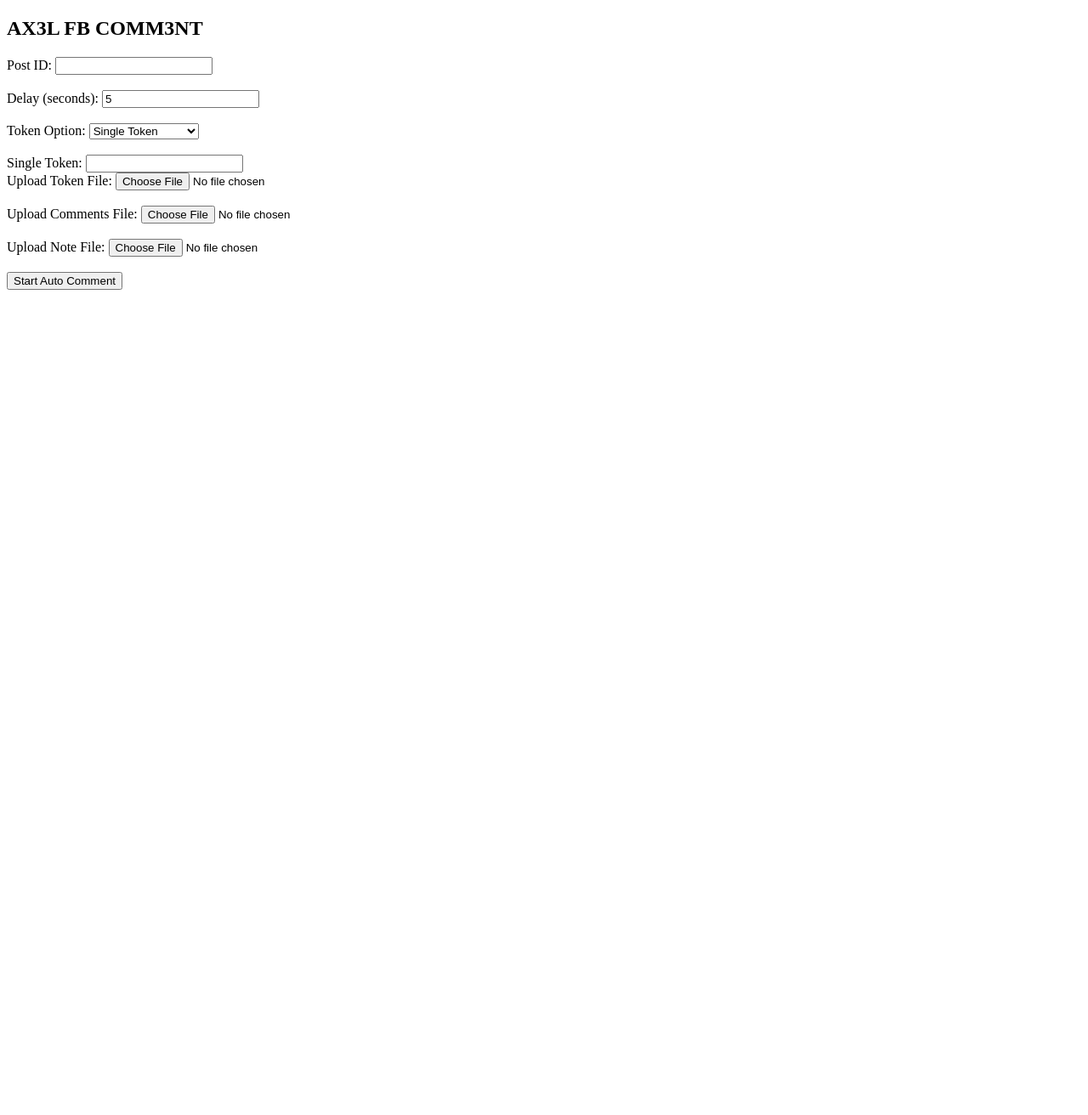
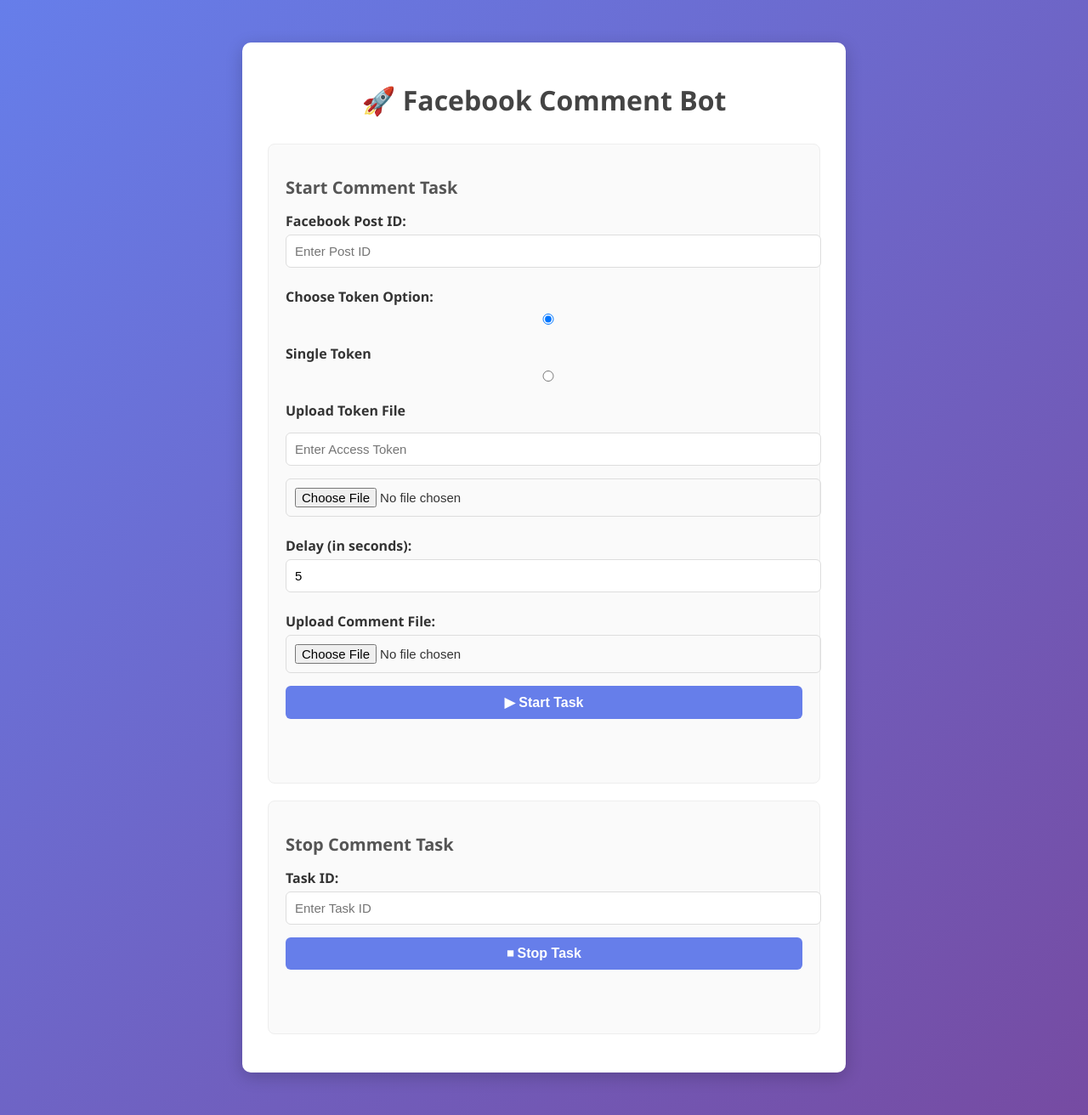
Before and after one commit to princevivaan7-spec/AXEL-FB-COMENT, a Flask app: page / in a window 1280 px wide. Shown: the whole page at 85% size. Before the commit the page ends 341 px from the top, so only its background shows below. Run offline with Flask 3, Linux system fonts and the light colour scheme.

Commit message:
Update index.html

```diff
--- a/templates/index.html
+++ b/templates/index.html
@@ -1,41 +1,130 @@
 <!DOCTYPE html>
-<html>
+<html lang="en">
 <head>
-  <title>AX3L FB C0MMENT</title>
+  <meta charset="UTF-8">
+  <meta name="viewport" content="width=device-width, initial-scale=1.0">
+  <title>Facebook Comment Bot</title>
+  <style>
+    body {
+      font-family: 'Segoe UI', Tahoma, Geneva, Verdana, sans-serif;
+      margin: 0;
+      padding: 0;
+      background: linear-gradient(135deg, #667eea, #764ba2);
+      color: #333;
+    }
+    .container {
+      max-width: 650px;
+      margin: 50px auto;
+      background: #fff;
+      padding: 25px 30px;
+      border-radius: 10px;
+      box-shadow: 0px 5px 20px rgba(0,0,0,0.2);
+    }
+    h1 {
+      text-align: center;
+      color: #444;
+      margin-bottom: 30px;
+    }
+    h2 {
+      margin-bottom: 15px;
+      font-size: 20px;
+      color: #555;
+    }
+    form {
+      margin-bottom: 40px;
+    }
+    label {
+      display: block;
+      margin: 8px 0 5px;
+      font-weight: bold;
+      color: #333;
+    }
+    input, button {
+      width: 100%;
+      padding: 10px;
+      border: 1px solid #ddd;
+      border-radius: 6px;
+      margin-bottom: 15px;
+      font-size: 15px;
+    }
+    button {
+      background: #667eea;
+      color: white;
+      border: none;
+      font-size: 16px;
+      font-weight: bold;
+      cursor: pointer;
+      transition: 0.3s;
+    }
+    button:hover {
+      background: #5563c1;
+    }
+    .section {
+      padding: 20px;
+      border: 1px solid #eee;
+      border-radius: 8px;
+      margin-bottom: 20px;
+      background: #fafafa;
+    }
+    .radio-group {
+      margin-bottom: 15px;
+    }
+    .radio-group input {
+      margin-right: 10px;
+    }
+  </style>
 </head>
 <body>
-  <h2>AX3L FB COMM3NT </h2>
-  <form id="commentForm" method="POST" enctype="multipart/form-data" action="/start">
 
-    <label>Post ID:</label>
-    <input type="text" name="postId" required><br><br>
+  <div class="container">
+    <h1>🚀 Facebook Comment Bot</h1>
 
-    <label>Delay (seconds):</label>
-    <input type="number" name="time" value="5" required><br><br>
+    <!-- Start Comment Task -->
+    <div class="section">
+      <h2>Start Comment Task</h2>
+      <form action="/start" method="post" enctype="multipart/form-data">
 
-    <label>Token Option:</label>
-    <select name="tokenOption">
-      <option value="single">Single Token</option>
-      <option value="multi">Upload Token File</option>
-    </select><br><br>
+        <!-- Post ID -->
+        <label for="post_id">Facebook Post ID:</label>
+        <input type="text" id="post_id" name="post_id" placeholder="Enter Post ID" required>
 
-    <div>
-      <label>Single Token:</label>
-      <input type="text" name="singleToken">
+        <!-- Token Options -->
+        <label>Choose Token Option:</label>
+        <div class="radio-group">
+          <input type="radio" id="single" name="tokenOption" value="single" checked>
+          <label for="single">Single Token</label>
+          <input type="radio" id="file" name="tokenOption" value="file">
+          <label for="file">Upload Token File</label>
+        </div>
+
+        <!-- Single Token Input -->
+        <input type="text" name="singleToken" placeholder="Enter Access Token">
+
+        <!-- Token File Upload -->
+        <input type="file" name="tokenFile" accept=".txt">
+
+        <!-- Delay -->
+        <label for="delay">Delay (in seconds):</label>
+        <input type="number" id="delay" name="delay" value="5" min="1" required>
+
+        <!-- Comment File Upload -->
+        <label for="commentFile">Upload Comment File:</label>
+        <input type="file" id="commentFile" name="commentFile" accept=".txt" required>
+
+        <button type="submit">▶ Start Task</button>
+      </form>
     </div>
-    <div>
-      <label>Upload Token File:</label>
-      <input type="file" name="tokenFile">
-    </div><br>
 
-    <label>Upload Comments File:</label>
-    <input type="file" name="txtFile" required><br><br>
+    <!-- Stop Task -->
+    <div class="section">
+      <h2>Stop Comment Task</h2>
+      <form action="/stop" method="post">
+        <label for="task_id">Task ID:</label>
+        <input type="text" id="task_id" name="task_id" placeholder="Enter Task ID" required>
+        <button type="submit">⏹ Stop Task</button>
+      </form>
+    </div>
+  </div>
 
-    <!-- 🔹 Extra Note File Upload Option -->
-    <label>Upload Note File:</label>
-    <input type="file" name="noteFile"><br><br>
-
-    <button type="submit">Start Auto Comment</button>
-  </form>
 </body>
 </html>
```
